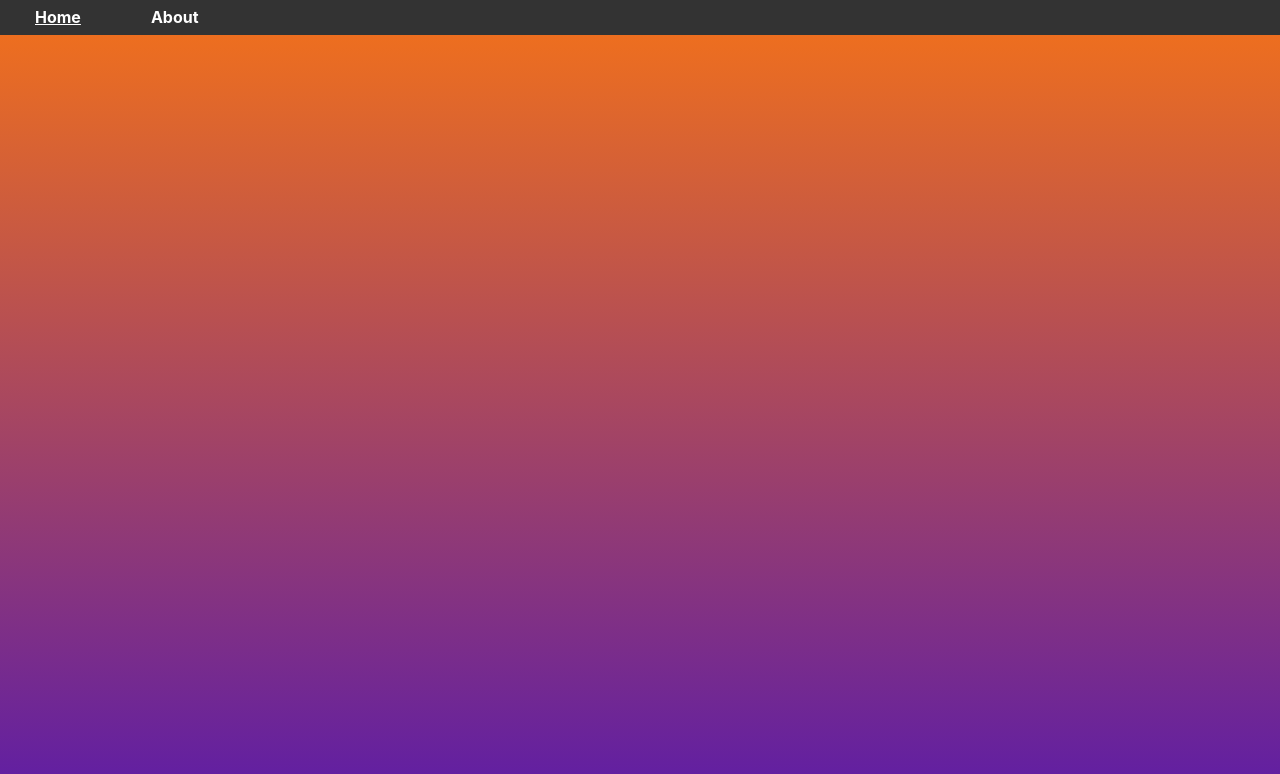
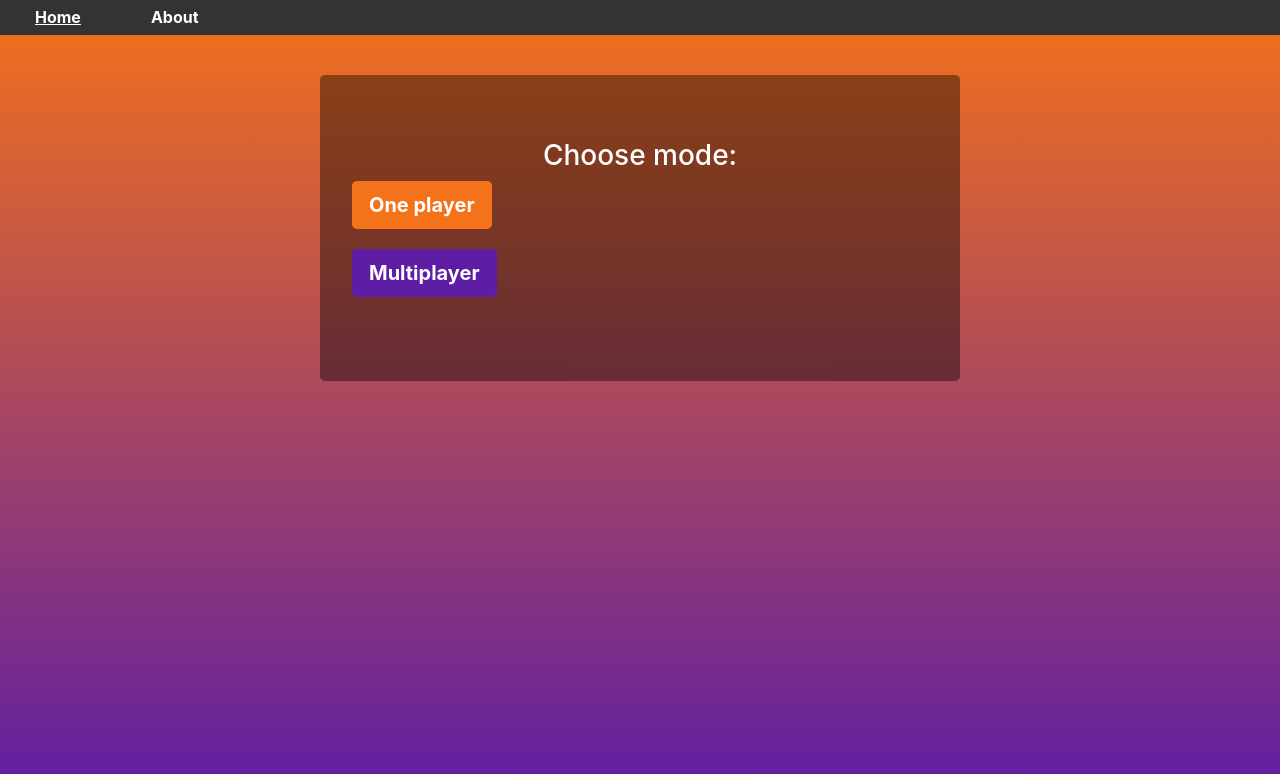
Before and after one commit to alexandermasud/Projekt-webbApp, an Angular app in the folder quiz/: page /quizsetup in a window 1280 px wide. Before the commit this address led to /. Shown: the top 774 px of the page. Built offline with nearby package versions, Linux system fonts and the light colour scheme.

Commit message:
Tog bort intro
Behöver fixa style

```diff
--- a/quiz/src/app/app.module.ts
+++ b/quiz/src/app/app.module.ts
@@ -9,7 +9,6 @@ import { FormsModule } from '@angular/forms';
 import { AppComponent } from './app.component';
 import { HeaderComponent } from './header/header.component';
 import { LandingComponent } from './landing/landing.component';
-import { IntroComponent } from './intro/intro.component';
 import { QuizSetupComponent } from './quiz-setup/quiz-setup.component';
 import { QuizComponent } from './quiz/quiz.component';
 import { ScoreBoardComponent } from './score-board/score-board.component';
@@ -23,8 +22,7 @@ import { HttpService } from '../app/quiz/quiz.service';
 // Routes för applikationen
 const appRoutes: Routes = [
   { path: '', component: LandingComponent },
-  { path: 'intro', component: IntroComponent },
-  { path: 'quizsetup/:playermode', component: QuizSetupComponent },
+  { path: 'quizsetup', component: QuizSetupComponent },
   { path: 'quiz/:mode/:category/:difficulty', component: QuizComponent },
   { path: 'scoreboard', component: ScoreBoardComponent},
   { path: 'scoreboard/:playerscore/:playername', component: ScoreBoardComponent},
@@ -36,7 +34,6 @@ const appRoutes: Routes = [
     AppComponent,
     HeaderComponent,
     LandingComponent,
-    IntroComponent,
     QuizSetupComponent,
     QuizComponent,
     ScoreBoardComponent,
--- a/quiz/src/app/intro/intro.component.css
+++ /dev/null
@@ -1,3 +0,0 @@
-.btnOne{
-  margin-bottom: 20px;
-}
--- a/quiz/src/app/intro/intro.component.html
+++ /dev/null
@@ -1,7 +0,0 @@
-<div class="jumbotron col-lg-6 animated fadeIn">
-  <h3 class="text-center">Choose mode: </h3>
-  <p class="lead">
-    <a class="btn btn-orange btn-lg btnOne" routerLink="/quizsetup/1" role="button">One player</a>
-    <a class="btn btn-purple btn-lg" routerLink="/quizsetup/2" role="button">Multiplayer</a>
-  </p>
-</div>
--- a/quiz/src/app/intro/intro.component.ts
+++ /dev/null
@@ -1,15 +0,0 @@
-import { Component, OnInit } from '@angular/core';
-
-@Component({
-  selector: 'app-intro',
-  templateUrl: './intro.component.html',
-  styleUrls: ['./intro.component.css']
-})
-export class IntroComponent implements OnInit {
-
-  constructor() { }
-
-  ngOnInit() {
-  }
-
-}
--- a/quiz/src/app/landing/landing.component.html
+++ b/quiz/src/app/landing/landing.component.html
@@ -3,7 +3,7 @@
 </figure>
 <div class="jumbotron col-lg-6 animated fadeIn">
   <div class="row">
-    <a class="btn btn-orange btn-lg col-10 col-sm-4 col-md-4 col-lg-4 offset-2 qBtn" routerLink="/intro" role="button">Start Game</a>
+    <a class="btn btn-orange btn-lg col-10 col-sm-4 col-md-4 col-lg-4 offset-2 qBtn" routerLink="/quizsetup" role="button">Start Game</a>
     <a class="btn btn-purple btn-lg col-10 col-sm-4 col-md-4 col-lg-4 offset-2 qBtn" routerLink="/scoreboard" role="button">Scoreboard</a>
   </div>
 </div>
--- a/quiz/src/app/quiz-setup/quiz-setup.component.html
+++ b/quiz/src/app/quiz-setup/quiz-setup.component.html
@@ -1,3 +1,13 @@
+
+<div *ngIf="showMode" class="jumbotron col-lg-6 animated fadeIn">
+
+    <h3 class="text-center">Choose mode: </h3>
+    <button (click)="mode='1'; setMode(mode)" class="btn btn-orange btn-lg btnOne">One player</button>
+    <button (click)="mode='2'; setMode(mode)" class="btn btn-purple btn-lg">Multiplayer</button>
+
+</div>
+
+
 <div *ngIf="showCategory" class="jumbotron col-lg-6 animated fadeIn">
     <!-- SKRIV KATEGORI HTML HÄR -->
     <h3>Choose category: </h3>
--- a/quiz/src/app/quiz-setup/quiz-setup.component.ts
+++ b/quiz/src/app/quiz-setup/quiz-setup.component.ts
@@ -10,16 +10,25 @@ export class QuizSetupComponent implements OnInit {
 
   constructor(private router: Router, private activatedRoute: ActivatedRoute) { }
 
-  gameMode: number;
   // Anger om kategorier och svårighetsgrad ska synas på html
-  showCategory: boolean = true;
+  showMode: boolean = true;
+  showCategory: boolean = false;
   showDifficulty: boolean = false;
 
   // Vald kategori och svårighetsgrad
+  choosenMode: string;
   choosenCategory: string;
   choosenDifficulty: string;
 
   showHardButton: boolean = true;
+
+
+  setMode(mode){
+    this.choosenMode = mode;
+    this.showMode = false;
+    this.showCategory = true;
+
+  }
 
   // Tar bort kategorierna och lägger till svårighetsgraderna på html
   setCategory(category){
@@ -34,19 +43,17 @@ export class QuizSetupComponent implements OnInit {
   setDifficulty(difficulty){
    this.choosenDifficulty = difficulty;
 
-   console.log('MODE: ' + this.gameMode);
+   console.log('MODE: ' + this.choosenMode);
    console.log('CATEGORY: ' + this.choosenCategory);
    console.log('DIFFICULTY: ' + this.choosenDifficulty);
 
 
-   this.router.navigate(['quiz/' +this.gameMode + '/' + this.choosenCategory +'/'+ this.choosenDifficulty +'']);
+   this.router.navigate(['quiz/' +this.choosenMode + '/' + this.choosenCategory +'/'+ this.choosenDifficulty +'']);
 
   }
 
   ngOnInit() {
-    // Hämtar via URL ut om användaren tryckte 1 eller 2 player
-    this.gameMode = this.activatedRoute.snapshot.params.playermode;
-    console.log(this.gameMode);
+
   }
 
 }
```
Also changed, not shown: 1 other file (tests, documents, lock files or other folders).
